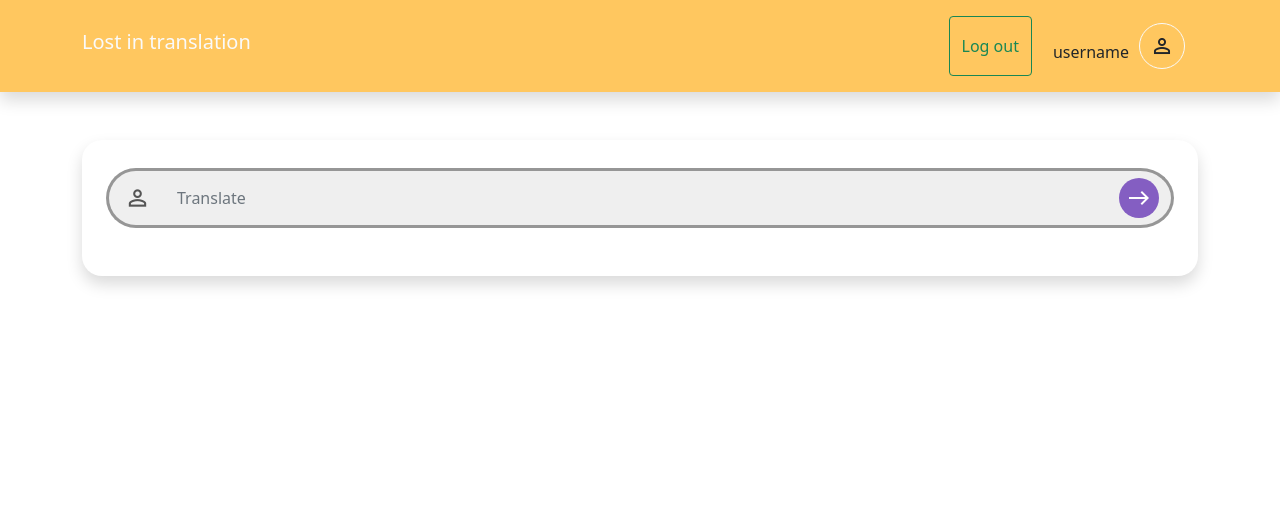
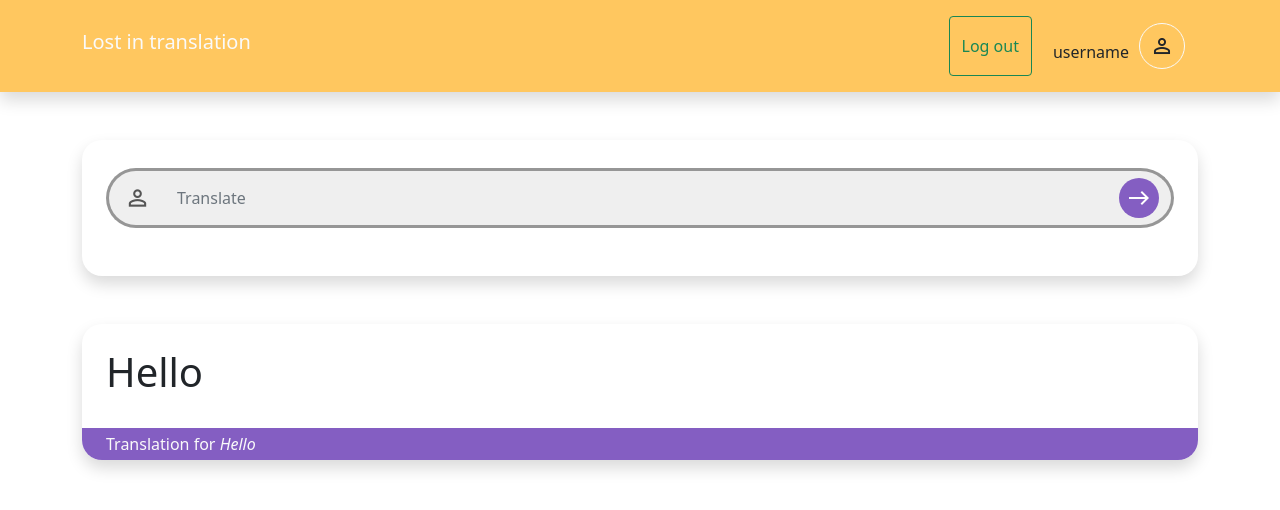
Before and after one commit to TimoJarvenpaa/sign-language-translator, a React (Create React App) app: page /translate in a window 1280 px wide. Shown: the top 510 px of the page. Built offline with nearby package versions, Linux system fonts and the light colour scheme; sample sign-in values are in the browser's storage.

Commit message:
FEAT: Add translate result component to show current translation, add styles for translate result

```diff
--- a/src/components/Translate/Translate.js
+++ b/src/components/Translate/Translate.js
@@ -1,9 +1,11 @@
 import TranslateForm from "./TranslateForm";
+import TranslateResult from "./TranslateResult";
 
 const Translate = () => {
 	return (
 		<div className="Translate">
 			<TranslateForm />
+			<TranslateResult />
 		</div>
 	);
 };
--- a/src/components/Translate/TranslateForm.js
+++ b/src/components/Translate/TranslateForm.js
@@ -18,12 +18,14 @@ const TranslateForm = () => {
 	const onTranslationSubmit = e => {
 		e.preventDefault();
 		const newTranslations = translations.concat(translation);
-		console.log(newTranslations)
-		console.log(id)
-		dispatch(translationCreateAction({
-			translation: newTranslations,
-			id: id
-		}));
+		console.log(newTranslations);
+		console.log(id);
+		dispatch(
+			translationCreateAction({
+				translation: newTranslations,
+				id: id,
+			})
+		);
 		setTranslation("");
 	};
 
@@ -33,7 +35,7 @@ const TranslateForm = () => {
 				{!loggedIn && <Navigate to="/" />}
 				<form
 					onSubmit={onTranslationSubmit}
-					className="translate-form mt-3 pt-1 px-4 pb-5 shadow p-3 mb-5 bg-body"
+					className="translate-form mt-3 pt-1 px-4 pb-5 shadow p-3 mb-5"
 				>
 					<div className="input-group pt-4">
 						<span className="translate-input-icon material-icons input-group-text">
--- /dev/null
+++ b/src/components/Translate/TranslateResult.css
@@ -0,0 +1,13 @@
+.translate-result-container {
+	border-radius: 20px !important;
+}
+
+.translate-result-footer {
+	background-color: #845ec2;
+	border-radius: 0 0 20px 20px;
+}
+
+.translate-footer-text {
+	color: #fafafa;
+	margin-bottom: 0 !important;
+}
--- /dev/null
+++ b/src/components/Translate/TranslateResult.js
@@ -0,0 +1,26 @@
+import AppContainer from "../../hoc/AppContainer";
+import "./TranslateResult.css";
+
+const TranslateResult = () => {
+	return (
+		<div className="TranslateResult">
+			<AppContainer>
+				<div className="translate-result-container shadow mb-5">
+					<div className="translate-result px-4 py-4">
+						<h1>Hello</h1>
+					</div>
+					<div className="translate-result-footer px-4 py-1">
+						<p className="translate-footer-text">
+							Translation for{" "}
+							<span>
+								<em>Hello</em>
+							</span>
+						</p>
+					</div>
+				</div>
+			</AppContainer>
+		</div>
+	);
+};
+
+export default TranslateResult;
```
